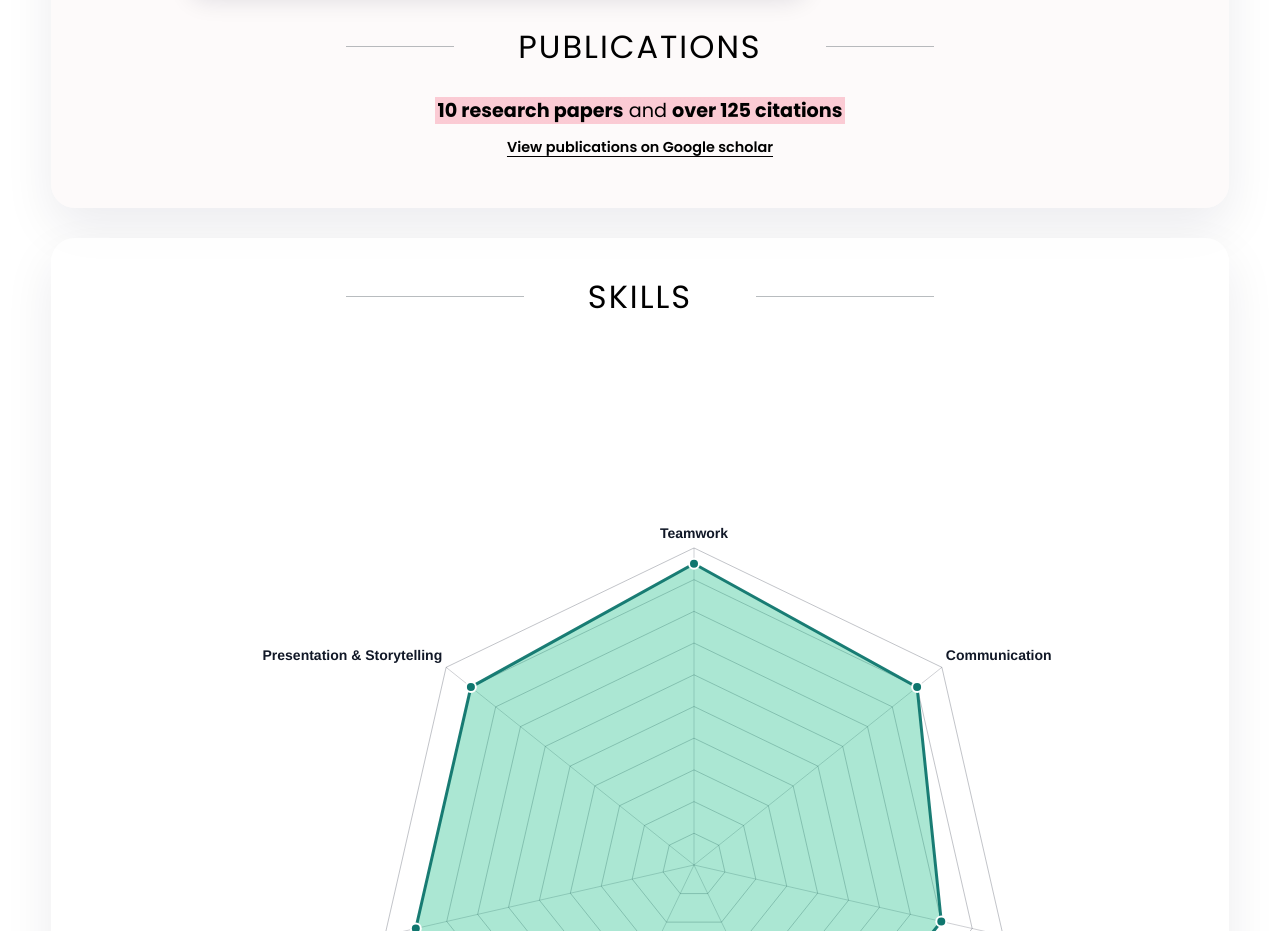
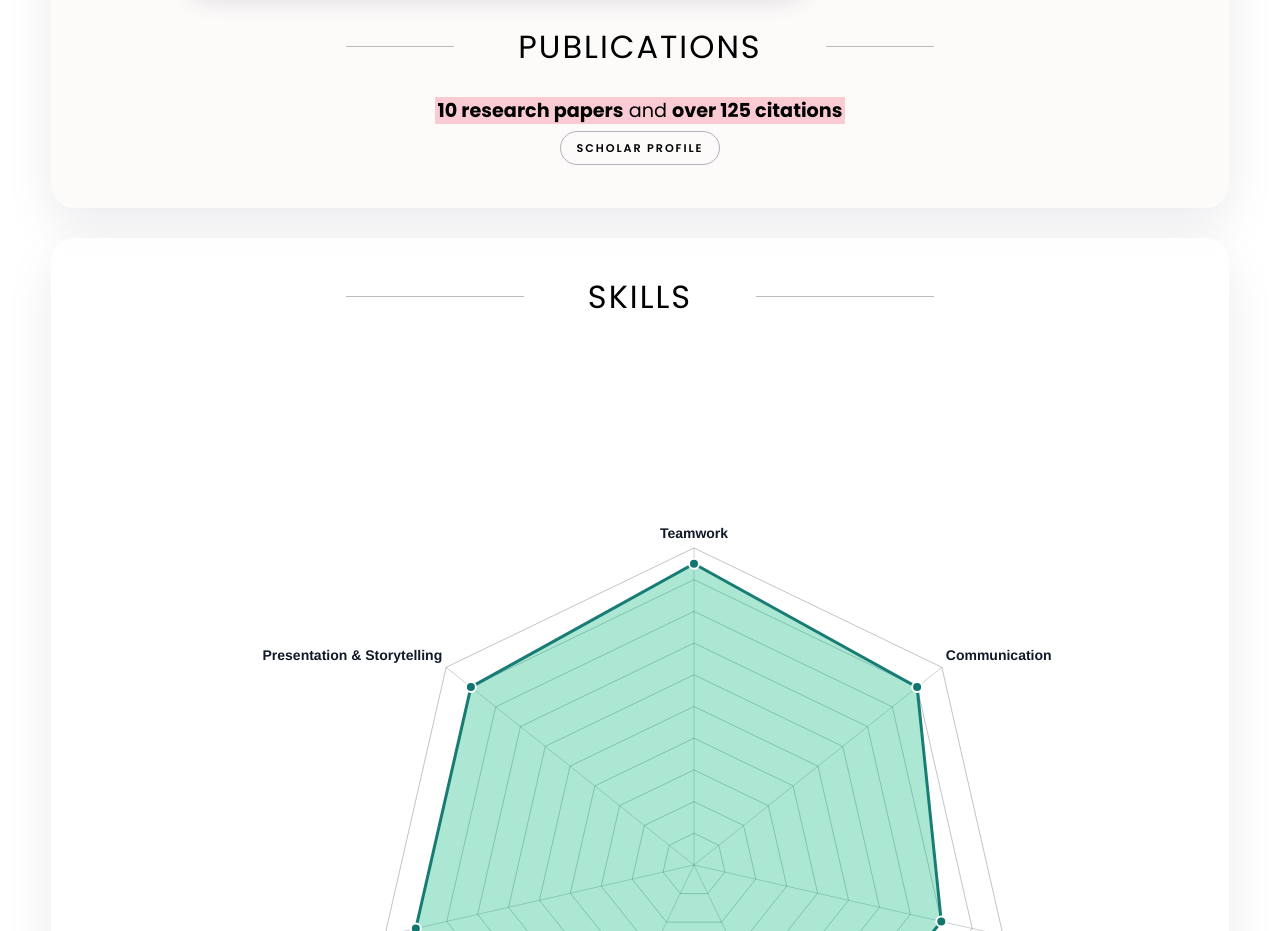
Before and after one commit to jolous/portfolio, a React (Vite) app: page / in a window 1280 px wide. Shown: the part 1780-2711 px from the top of the page. Built offline with nearby package versions, Linux system fonts and the light colour scheme.

Commit message:
Remove underline from publications button

```diff
--- a/src/App.tsx
+++ b/src/App.tsx
@@ -478,9 +478,9 @@ export default function App() {
                   target="_blank"
                   rel="noreferrer"
                   id="papers"
-                  className="hover-target"
+                  className="work-role__toggle hover-target"
                 >
-                  View publications on Google scholar
+                  Scholar profile
                 </a>
               </p>
             </div>
--- a/src/styles/style.css
+++ b/src/styles/style.css
@@ -1171,6 +1171,10 @@ nav h1 {
 	font-weight: 600;
 }
 
+.publications-section-div a.work-role__toggle {
+	text-decoration: none;
+}
+
 .publications-summary {
 	text-align: center;
 }
```
